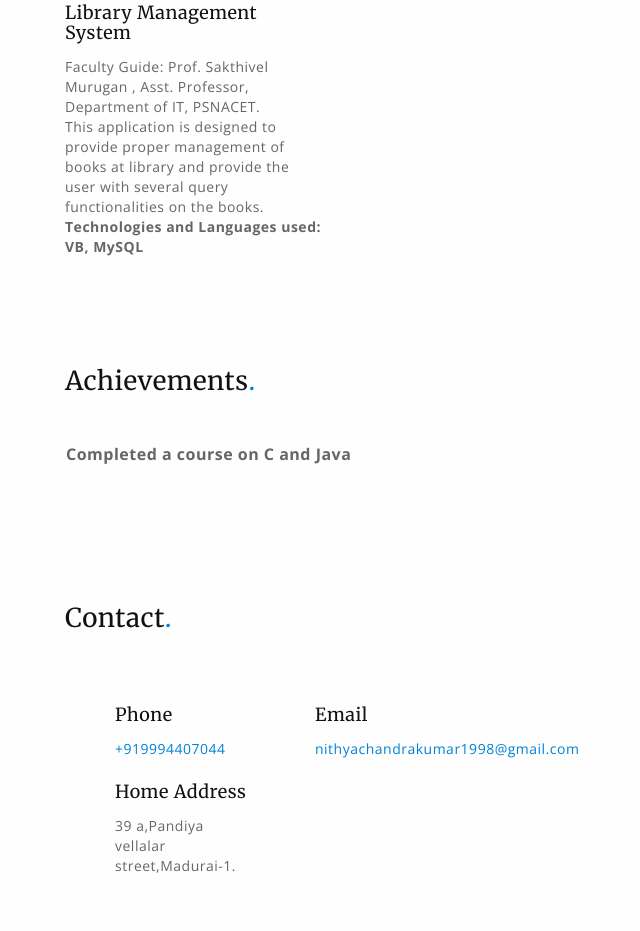
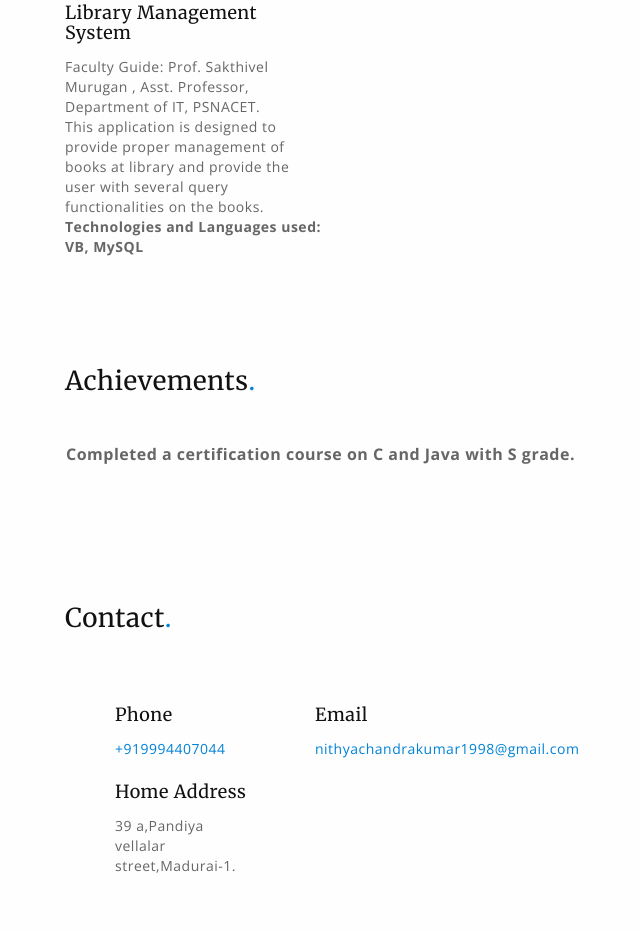
Before and after one commit to nithyachandrakumar12/nithyachandrakumar12.github.io, a plain HTML site: page index.html in a window 1280 px wide. Shown: the part 2368-3299 px from the top of the page, without its empty margins (340-980 px from the left). Drawn offline with nearby package versions, Linux system fonts and the light colour scheme.

Commit message:
Update index.html

```diff
--- a/index.html
+++ b/index.html
@@ -577,7 +577,7 @@
 
                     <ul type="bullet">
 
-                        <li><b>Completed a course on C and Java</li>
+                        <li><b>Completed a certification course on C and Java with S grade.</li>
 
                         <br>
 
```
